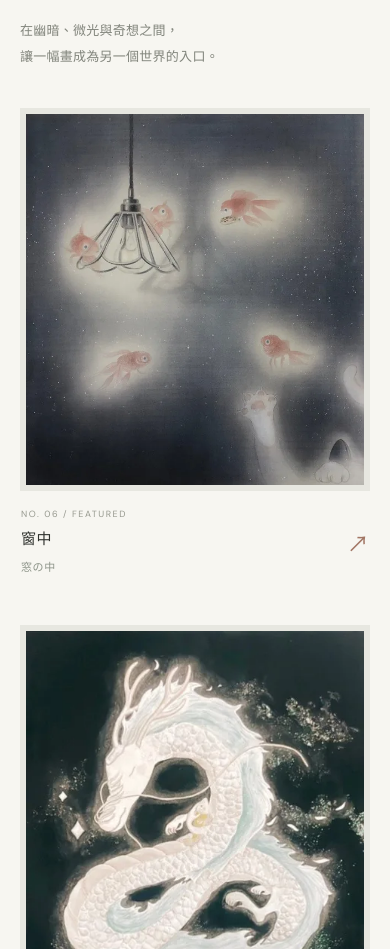
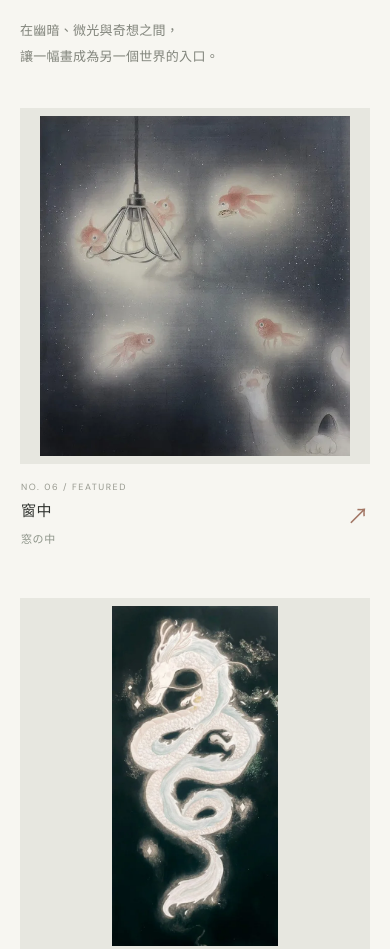
Before and after one commit to ColaChiang/keen-chiang-portfolio, a website: page site/index.html in a window 390 px wide. Shown: the part 4289-5238 px from the top of the page. Drawn offline with Linux system fonts and the light colour scheme; no server answers.

Commit message:
Match featured artwork padding and sizing to complete gallery

```diff
--- a/site/responsive.css
+++ b/site/responsive.css
@@ -481,31 +481,38 @@
   .work-column{gap:31px}
 }
 
-/* Featured artwork frames: follow each painting's natural proportions
-   instead of squeezing it into a fixed gray box with wide empty bands.
-   Keep a slim museum-style border; never crop the paintings. */
+/* Featured works use the same image-frame padding as the complete gallery.
+   Keep natural proportions and prevent oversize images from taking over the section. */
 .feature-image,
 .feature-primary .feature-image,
 .feature-secondary .feature-image,
 .feature-secondary .feature-image-narrow{
-  display:block;
+  display:flex;
+  align-items:center;
+  justify-content:center;
   aspect-ratio:auto;
-  padding:clamp(7px,.75vw,11px);
+  padding:clamp(9px,1.6vw,22px); /* same as .work-image on desktop */
 }
 .feature-image img,
 .feature-primary .feature-image img,
 .feature-secondary .feature-image img{
   display:block;
-  width:100%;
+  width:auto;
   height:auto;
   max-width:100%;
-  max-height:none;
+  max-height:410px; /* same image height limit as desktop gallery */
   object-fit:contain;
   object-position:center;
 }
+.feature-primary .feature-image img{max-height:520px}
 @media(max-width:840px){
   .feature-image,
   .feature-primary .feature-image,
   .feature-secondary .feature-image,
-  .feature-secondary .feature-image-narrow{padding:6px}
+  .feature-secondary .feature-image-narrow{
+    padding:clamp(8px,2vw,12px); /* same as mobile .work-image */
+  }
+  .feature-image img,
+  .feature-secondary .feature-image img{max-height:340px}
+  .feature-primary .feature-image img{max-height:clamp(340px,75vw,460px)}
 }
```
